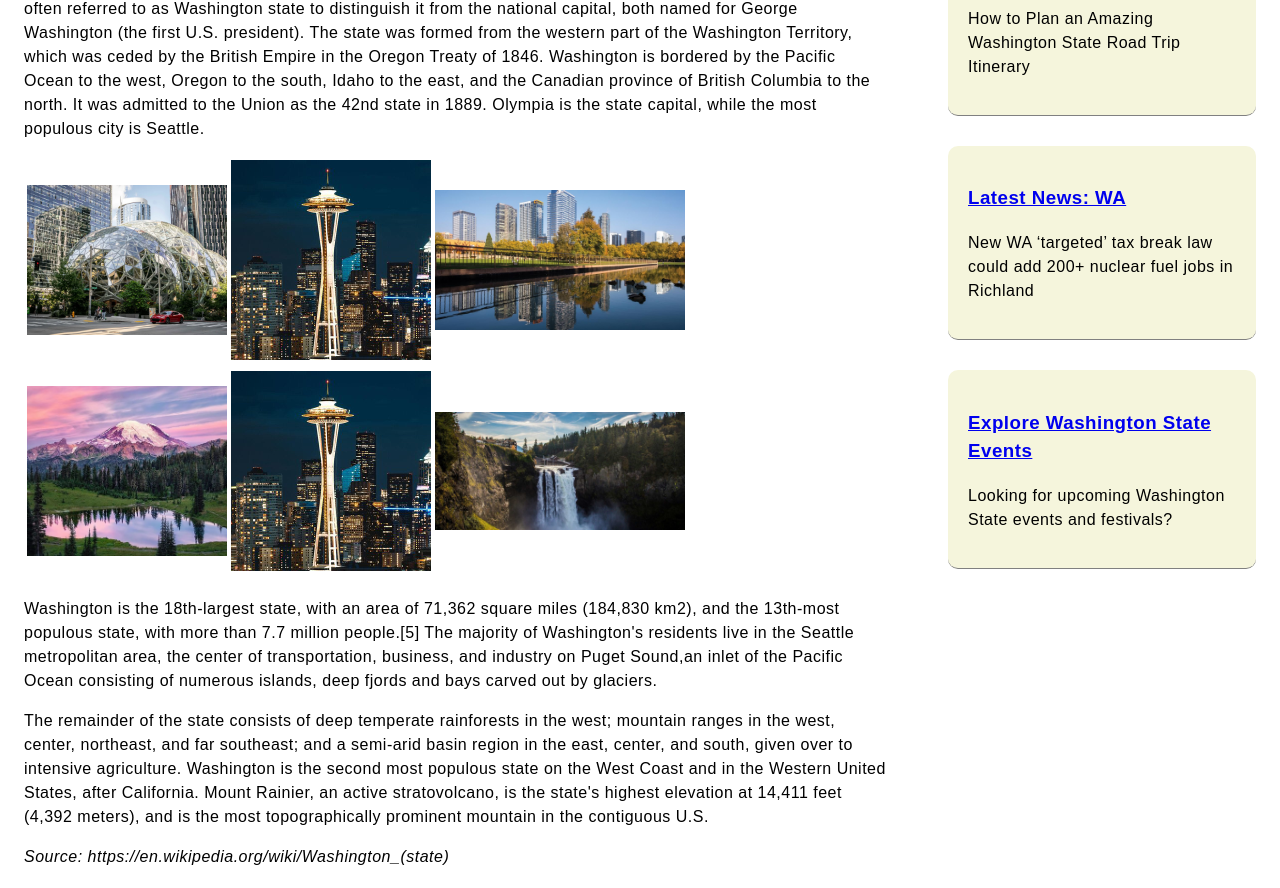
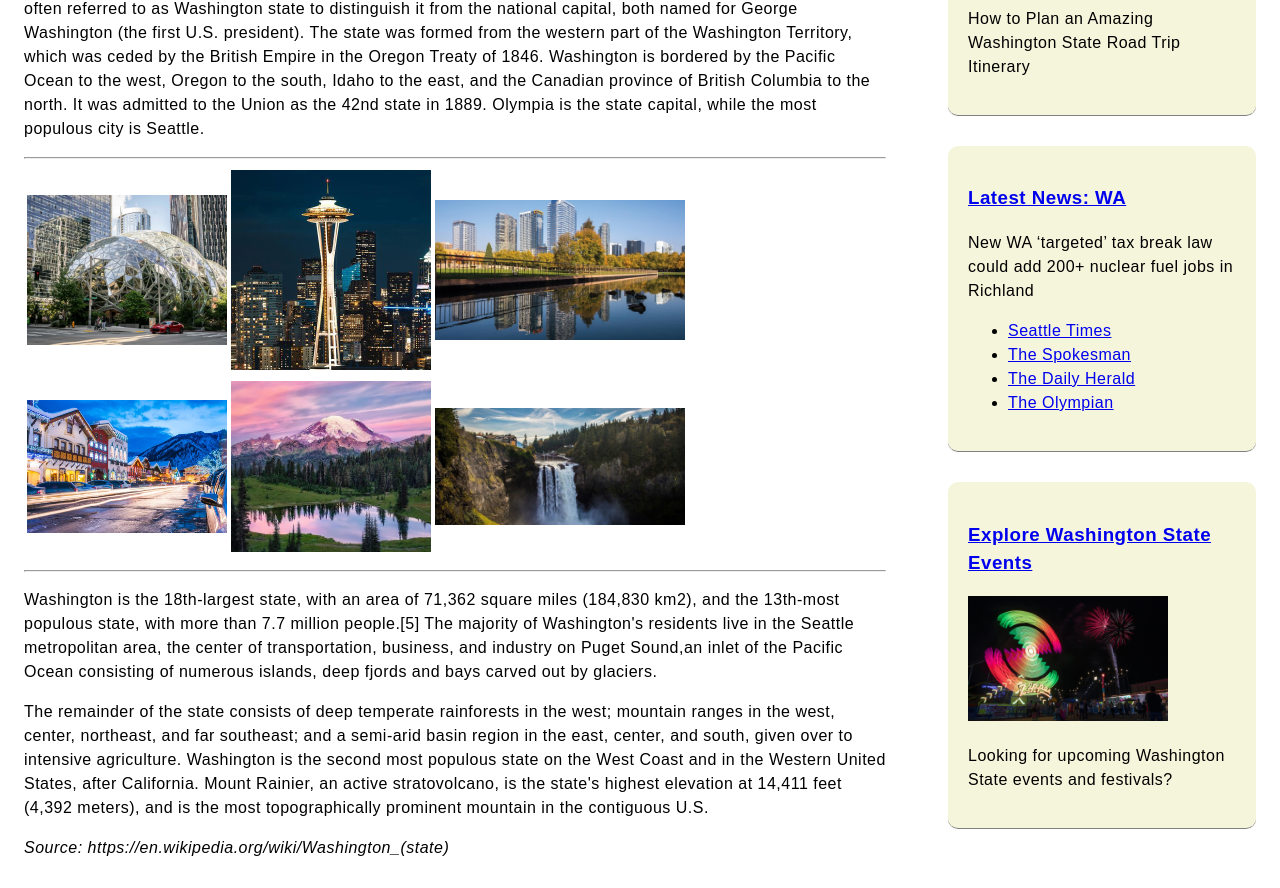
Before and after one commit to studiomy182/Web-Project-D277, a plain HTML site: page index.html in a window 1280 px wide. Shown: the part 491-1379 px from the top of the page. Drawn offline with Linux system fonts and the light colour scheme.

Commit message:
fix home page

```diff
--- a/index.html
+++ b/index.html
@@ -5,7 +5,7 @@
     <meta charset="UTF-8">
     <meta name="viewport" content="width=device-width, initial-scale=1.0">
     <link rel="stylesheet" href="styles.css">
-    <title>Home - Explore Washington</title>
+    <title>Explore Washington</title>
 </head>
 
 <body>
@@ -37,23 +37,27 @@
                     to the east, and the Canadian province of British Columbia to the north. It was admitted to the
                     Union as the 42nd state in 1889. Olympia is the state capital, while the most populous city is
                     Seattle.</p>
+                    <hr>
             </div>
             <div>
                 <table>
                     <tr>
                         <td><img src="img/amazon-headquarter.webp" width="200" alt="amazon-headquarter"></td>
-                        <td><img src="img/spaceNeedle.jpeg" width="200" alt="amazon-headquarter"></td>
-                        <td><img src="img/bellevue.jpeg" width="250" alt="amazon-headquarter"></td>
+                        <td><img src="img/spaceNeedle.jpeg" width="200" alt="space-needle"></td>
+                        <td><img src="img/bellevue.jpeg" width="250" alt="bellevue"></td>
 
                     </tr>
                     <tr>
-                        <td><img src="img/mt-rainier02.jpeg" width="200" alt="amazon-headquarter"></td>
-                        <td><img src="img/spaceNeedle.jpeg" width="200" alt="amazon-headquarter"></td>
-                        <td><img src="img/Snoqualmie-falls.jpeg" width="250" alt="amazon-headquarter"></td>
+                        <td><img src="img/levenworth.webp" width="200" alt="levenworth"></td>
+                        <td><img src="img/mt-rainier02.jpeg" width="200" alt="mt-rainier02"></td>
+                        <td><img src="img/Snoqualmie-falls.jpeg" width="250" alt="Snoqualmie-falls"></td>
                     </tr>
+
                 </table>
             </div>
+
             <div>
+                <hr>
                 <p class="p-column">
                     Washington is the 18th-largest state, with an area of 71,362 square miles (184,830 km2), and the
                     13th-most populous state, with more than 7.7 million people.[5] The majority of Washington's
@@ -89,10 +93,17 @@
                 <p>
                     New WA ‘targeted’ tax break law could add 200+ nuclear fuel jobs in Richland
                 </p>
+                <ul>
+                    <li><a href="https://www.seattletimes.com/" target="_parent">Seattle Times</a></li>
+                    <li><a href=" https://www.spokesman.com/" target="_blank">The Spokesman</a></li>
+                    <li><a href=" www.heraldnet.com" target="_blank">The Daily Herald</a></li>
+                    <li><a href=" http://www.theolympian.com" target="_blank">The Olympian</a></li>
+
+                </ul>
             </div>
             <div class="additional-info">
-                <h3><a href="https://www.theolympian.com/news/state/washington/" target="_blank">Explore Washington State Events</a>
-                </h3>
+                <h3><a href="https://www.theolympian.com/news/state/washington/" target="_blank">Explore Washington State Events</a> </h3>
+                <img src="img/washington-state-fair-events-center-seattle-premier-attractions.jpeg" width="200px" alt="washington-state-fair-events-center-seattle-premier-attractions">
                 <p>
                     Looking for upcoming Washington State events and festivals?
             </div>
--- a/styles.css
+++ b/styles.css
@@ -59,7 +59,7 @@ h2 {
   flex-wrap: wrap;
   justify-content: space-between;
   padding: 1rem;
-  flex-grow: 1;
+
 }
 
 .main-content {
@@ -78,6 +78,7 @@ ul {
   width: 200px;
   margin-bottom: 20px;
 }
+
 
 aside {
   flex-basis: 25%;
```
Also changed, not shown: img/levenworth.webp (added), img/washington-state-fair-events-center-seattle-premier-attractions.jpeg (added).
